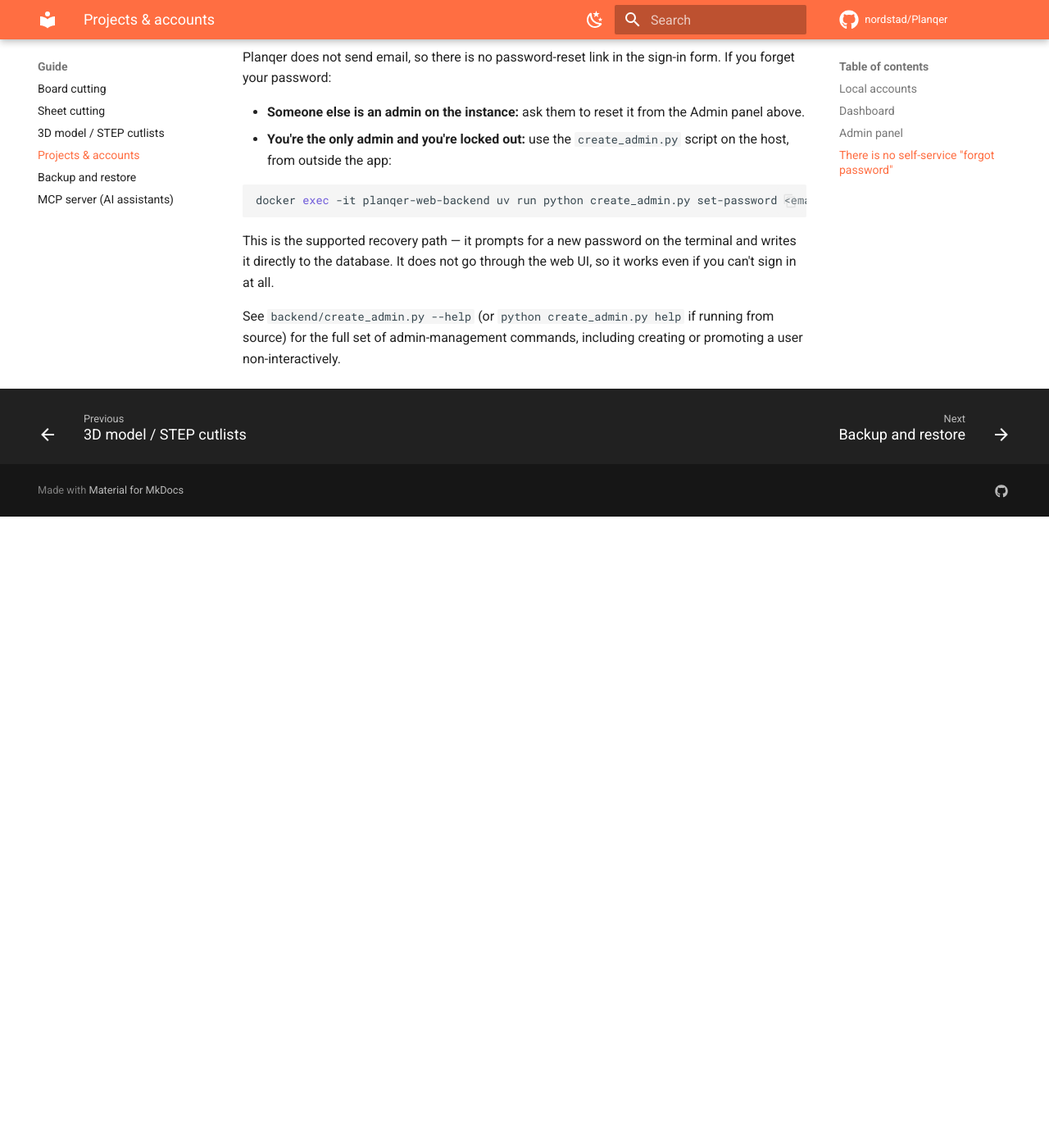
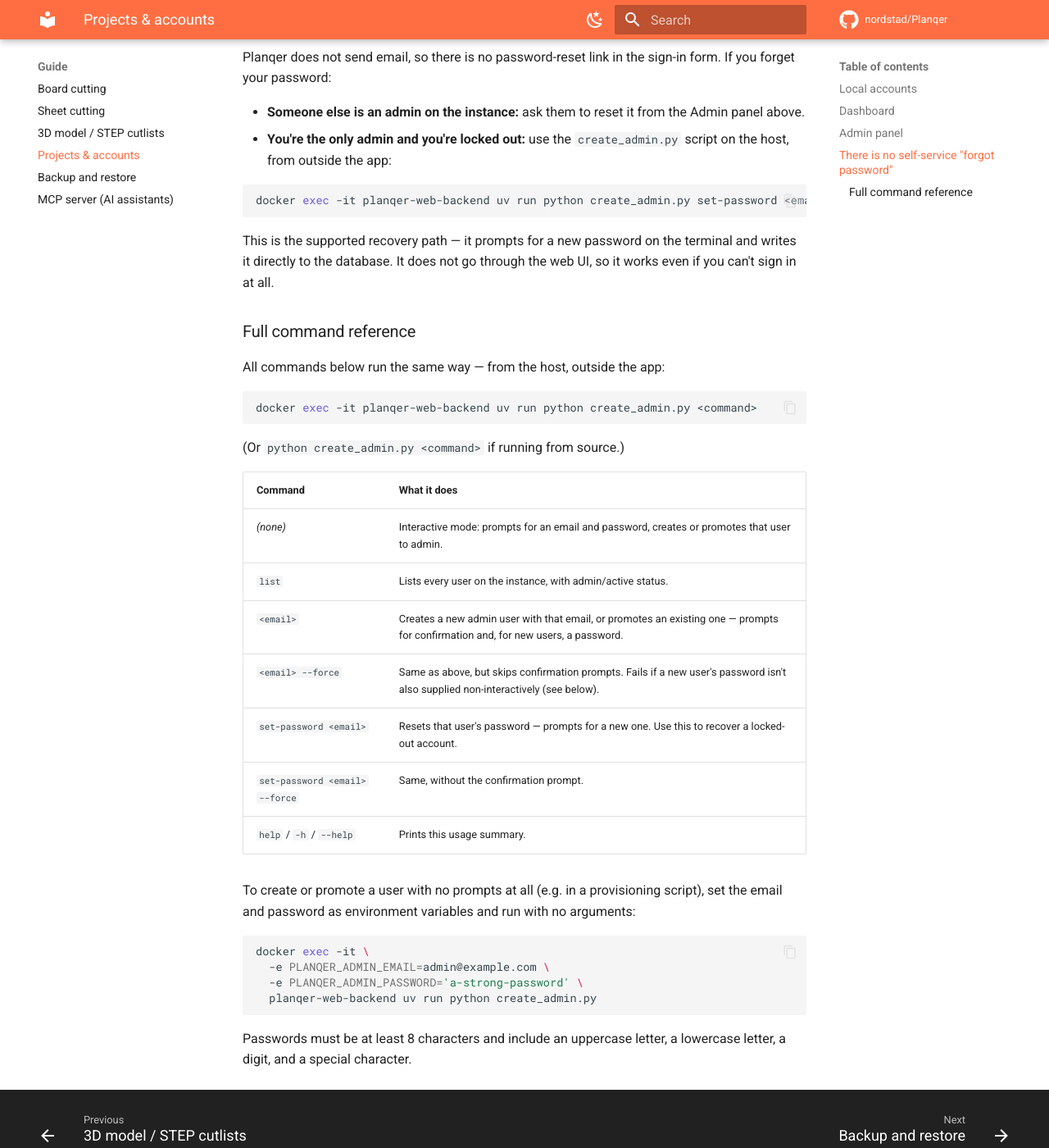
Before and after one commit to nordstad/Planqer, an MkDocs documentation site: the page built from docs/guide/projects-and-accounts.md, in a window 1280 px wide and 1400 px high, scrolled down 2034 px. Shown: the whole window at 82% size. Built offline with MkDocs 1.6.1 and Material for MkDocs 9.7.7, drawn with Linux system fonts in a browser that asks for light colours; comment, search, counter and statistics services are not loaded; before the commit the page ends 2664 px from its top, so only the background shows below that.

Commit message:
Fix silent CORS-blocked first-run UX, document CORS/version config, add README screenshots
- AuthContext/ProtectedRoute/AdminRoute: surface a clear error instead of
  silently falling back to a login screen when the setup-status check fails
  (e.g. accessing the app from a LAN IP/hostname that isn't in
  PLANQER_CORS_ORIGINS)
- docker-compose.yml: wire through PLANQER_CORS_ORIGINS, clarify it accepts
  multiple comma-separated origins
- docker-compose.release.yml: default PLANQER_VERSION to latest instead of
  a stale hardcoded 0.1.0
- docs: expand create_admin.py command reference, document CORS/DNS setup,
  update PLANQER_VERSION default and example
- README: add Quick Start instructions for docker-compose.release.yml,
  add homepage screenshot + thumbnail gallery, add LAN/CORS note

````diff
--- a/docker-compose.release.yml
+++ b/docker-compose.release.yml
@@ -1,7 +1,7 @@
 services:
   backend:
     container_name: planqer-web-backend
-    image: ghcr.io/nordstad/planqer-backend:${PLANQER_VERSION:-0.1.0}
+    image: ghcr.io/nordstad/planqer-backend:${PLANQER_VERSION:-latest}
     ports:
       - "${BACKEND_PORT:-8002}:8002"
     environment:
@@ -15,7 +15,7 @@
 
   frontend:
     container_name: planqer-web-frontend
-    image: ghcr.io/nordstad/planqer-frontend:${PLANQER_VERSION:-0.1.0}
+    image: ghcr.io/nordstad/planqer-frontend:${PLANQER_VERSION:-latest}
     environment:
       # The hostname you serve Planqer on. Vite refuses requests with a Host
       # header it doesn't know, so serving this behind a reverse proxy without
@@ -31,7 +31,7 @@
 
   mcp-server:
     container_name: planqer-mcp-server
-    image: ghcr.io/nordstad/planqer-mcp-server:${PLANQER_VERSION:-0.1.0}
+    image: ghcr.io/nordstad/planqer-mcp-server:${PLANQER_VERSION:-latest}
     environment:
       - PLANQER_API_URL=http://backend:8002/api
     depends_on:
--- a/docker-compose.yml
+++ b/docker-compose.yml
@@ -9,6 +9,12 @@
     environment:
       # Set to keep login sessions valid across container restarts.
       - SECRET_KEY=${SECRET_KEY:-}
+      # Comma-separated origins allowed to call the API, in addition to
+      # localhost/127.0.0.1. Set this to the address(es) you reach Planqer on
+      # (e.g. http://192.168.1.50:3001,https://planqer.example.com) or the
+      # browser silently loses the ability to log in or register - the
+      # request is just CORS-blocked.
+      - PLANQER_CORS_ORIGINS=${PLANQER_CORS_ORIGINS:-}
     volumes:
       # Local accounts + saved projects, on your own instance.
       - backend_data:/app/backend/data
--- a/docs/guide/projects-and-accounts.md
+++ b/docs/guide/projects-and-accounts.md
@@ -56,6 +56,36 @@
   on the terminal and writes it directly to the database. It does not go
   through the web UI, so it works even if you can't sign in at all.
 
-See `backend/create_admin.py --help` (or `python create_admin.py help` if
-running from source) for the full set of admin-management commands,
-including creating or promoting a user non-interactively.
+### Full command reference
+
+All commands below run the same way — from the host, outside the app:
+
+```bash
+docker exec -it planqer-web-backend uv run python create_admin.py <command>
+```
+
+(Or `python create_admin.py <command>` if running from source.)
+
+| Command | What it does |
+| --- | --- |
+| *(none)* | Interactive mode: prompts for an email and password, creates or promotes that user to admin. |
+| `list` | Lists every user on the instance, with admin/active status. |
+| `<email>` | Creates a new admin user with that email, or promotes an existing one — prompts for confirmation and, for new users, a password. |
+| `<email> --force` | Same as above, but skips confirmation prompts. Fails if a new user's password isn't also supplied non-interactively (see below). |
+| `set-password <email>` | Resets that user's password — prompts for a new one. Use this to recover a locked-out account. |
+| `set-password <email> --force` | Same, without the confirmation prompt. |
+| `help` / `-h` / `--help` | Prints this usage summary. |
+
+To create or promote a user with no prompts at all (e.g. in a provisioning
+script), set the email and password as environment variables and run with no
+arguments:
+
+```bash
+docker exec -it \
+  -e PLANQER_ADMIN_EMAIL=admin@example.com \
+  -e PLANQER_ADMIN_PASSWORD='a-strong-password' \
+  planqer-web-backend uv run python create_admin.py
+```
+
+Passwords must be at least 8 characters and include an uppercase letter, a
+lowercase letter, a digit, and a special character.
````
Also changed, not shown: README.md (+37 -6 lines), docs/reference/configuration.md (+3 -3 lines), frontend/src/components/AdminRoute.jsx (+16 -1 lines), frontend/src/components/ProtectedRoute.jsx (+16 -1 lines), 1 other file.
